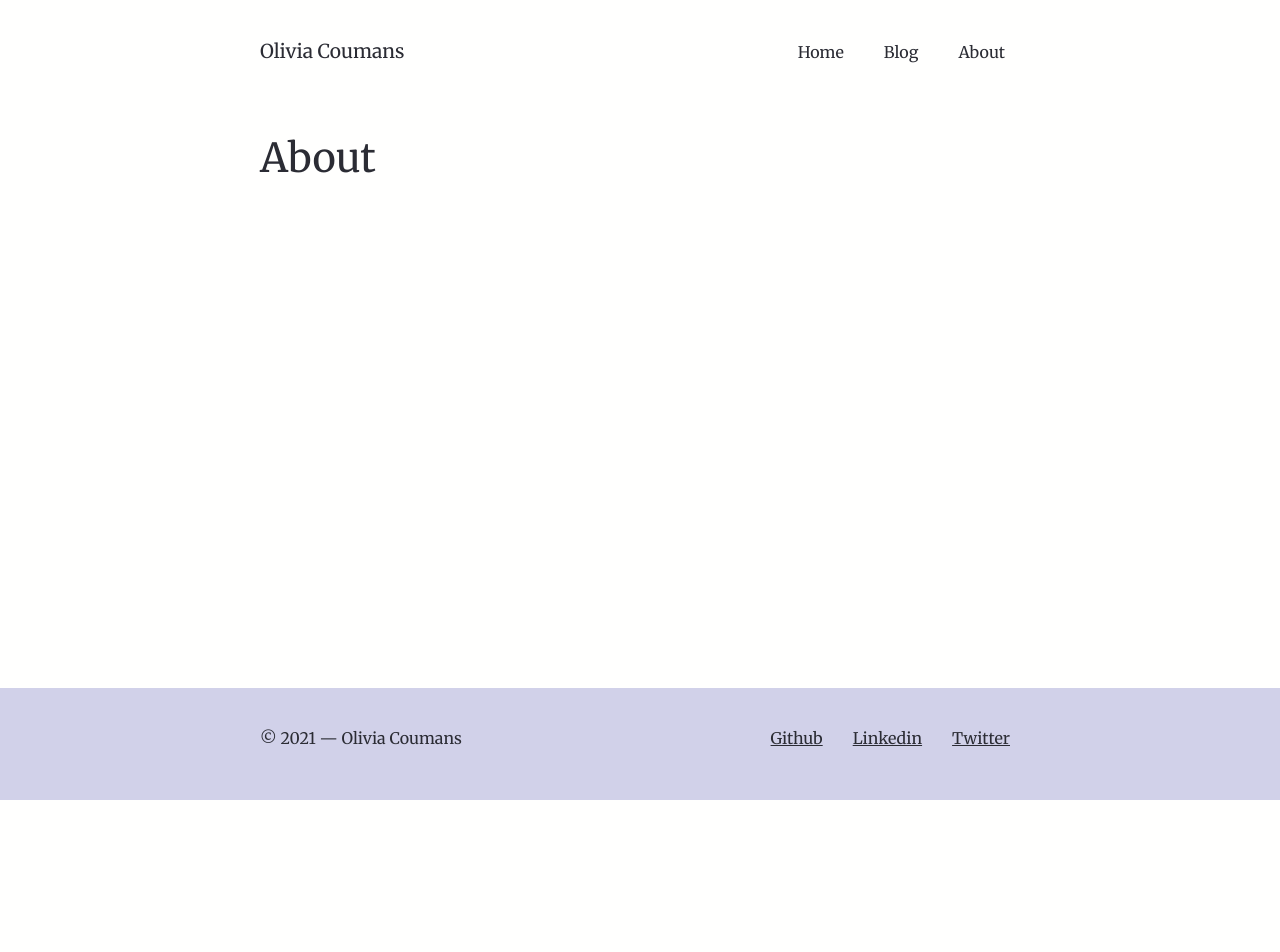
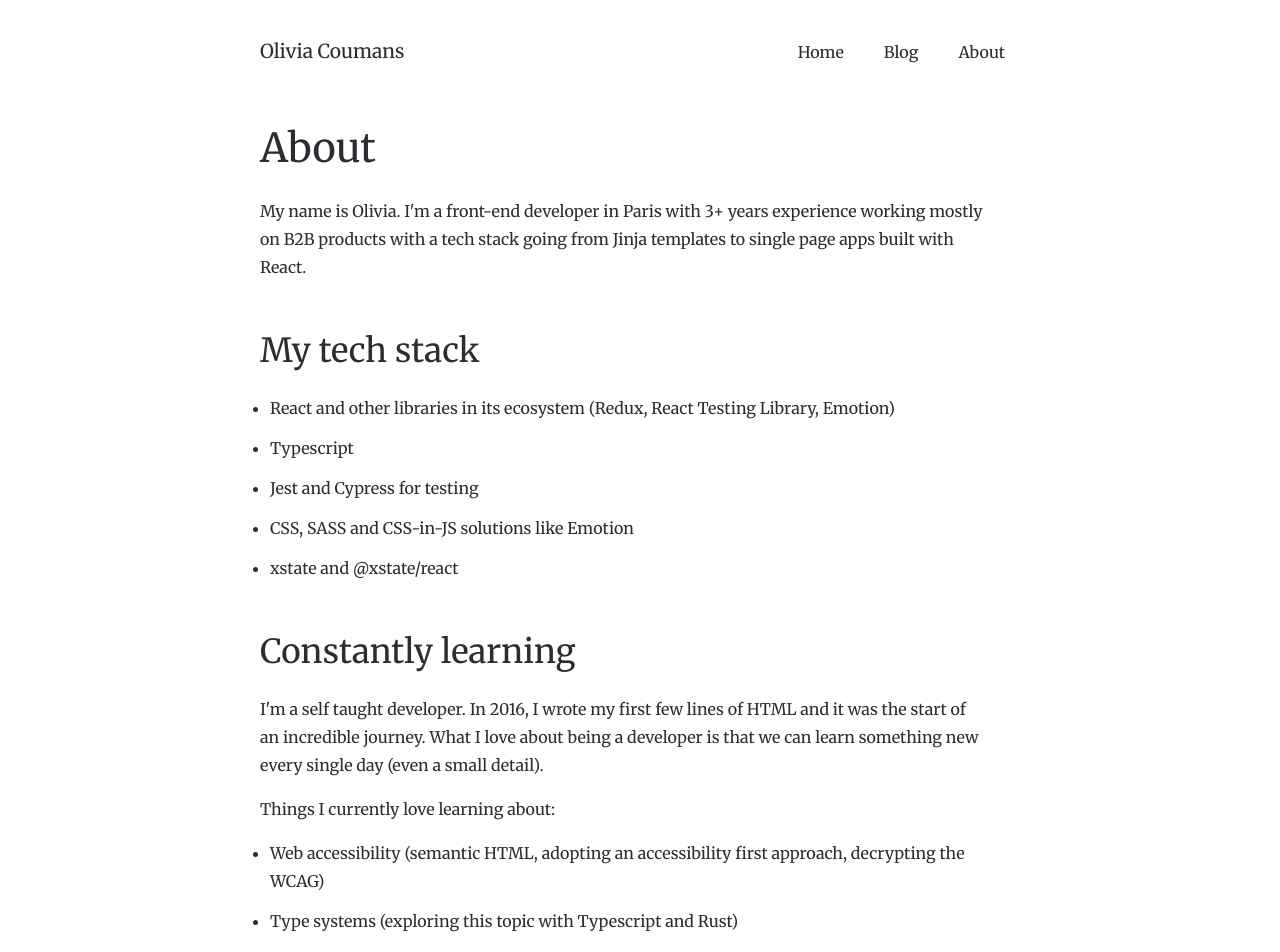
Before and after one commit to liv7c/devblog, a Next.js app: page /about in a window 1280 px wide. Shown: the top 952 px of the page. Before the commit the page ends 800 px from the top, so only its background shows below. Built offline with nearby package versions, Linux system fonts and the light colour scheme.

Commit message:
feat(content): update index and about content

```diff
--- a/pages/about.tsx
+++ b/pages/about.tsx
@@ -1,13 +1,46 @@
-import {NextPage} from 'next';
+import { NextPage } from 'next';
 
 import Layout from '../components/Layout';
-import {PageTitleWrapper} from '../styles/Wrapper';
+import { PageTitleWrapper } from '../styles/Wrapper';
 
 const About: NextPage = () => {
   return (
     <Layout pageTitle="About">
-      <PageTitleWrapper>
+      <PageTitleWrapper largeSpace>
         <h1>About</h1>
+        <p>
+          My name is Olivia. I&apos;m a front-end developer in Paris with 3+
+          years experience working mostly on B2B products with a tech stack
+          going from Jinja templates to single page apps built with React.
+        </p>
+
+        <h2>My tech stack</h2>
+        <ul>
+          <li>
+            React and other libraries in its ecosystem (Redux, React Testing
+            Library, Emotion)
+          </li>
+          <li>Typescript</li>
+          <li>Jest and Cypress for testing</li>
+          <li>CSS, SASS and CSS-in-JS solutions like Emotion</li>
+          <li>xstate and @xstate/react</li>
+        </ul>
+
+        <h2>Constantly learning</h2>
+        <p>
+          I&apos;m a self taught developer. In 2016, I wrote my first few lines
+          of HTML and it was the start of an incredible journey. What I love
+          about being a developer is that we can learn something new every
+          single day (even a small detail).
+        </p>
+        <p>Things I currently love learning about:</p>
+        <ul>
+          <li>
+            Web accessibility (semantic HTML, adopting an accessibility first
+            approach, decrypting the WCAG)
+          </li>
+          <li>Type systems (exploring this topic with Typescript and Rust)</li>
+        </ul>
       </PageTitleWrapper>
     </Layout>
   );
--- a/pages/index.tsx
+++ b/pages/index.tsx
@@ -24,8 +24,8 @@ const Home: NextPage<HomeProps> = ({ posts }) => {
         </h1>
         <p>
           I&apos;m a front-end developer based in Paris. Areas of interest
-          include: web accessibility, semantic HTML, JavaScript, React.js, and a
-          bit of Rust on the side.
+          include: web accessibility, vim, JavaScript, React.js, and a bit of
+          Rust on the side.
         </p>
       </PageTitleWrapper>
 
--- a/styles/Wrapper.tsx
+++ b/styles/Wrapper.tsx
@@ -7,6 +7,11 @@ export const MaxWidthWrapper = styled.div`
   padding-right: var(--page-padding);
 `;
 
-export const PageTitleWrapper = styled.div`
-  padding: 20px 0 10px;
+interface PageTitleWrapperProps {
+  largeSpace?: boolean;
+}
+
+export const PageTitleWrapper = styled.div<PageTitleWrapperProps>`
+  padding: 10px 0;
+  padding-bottom: ${(props) => (props.largeSpace ? '70px' : '10px')};
 `;
```
